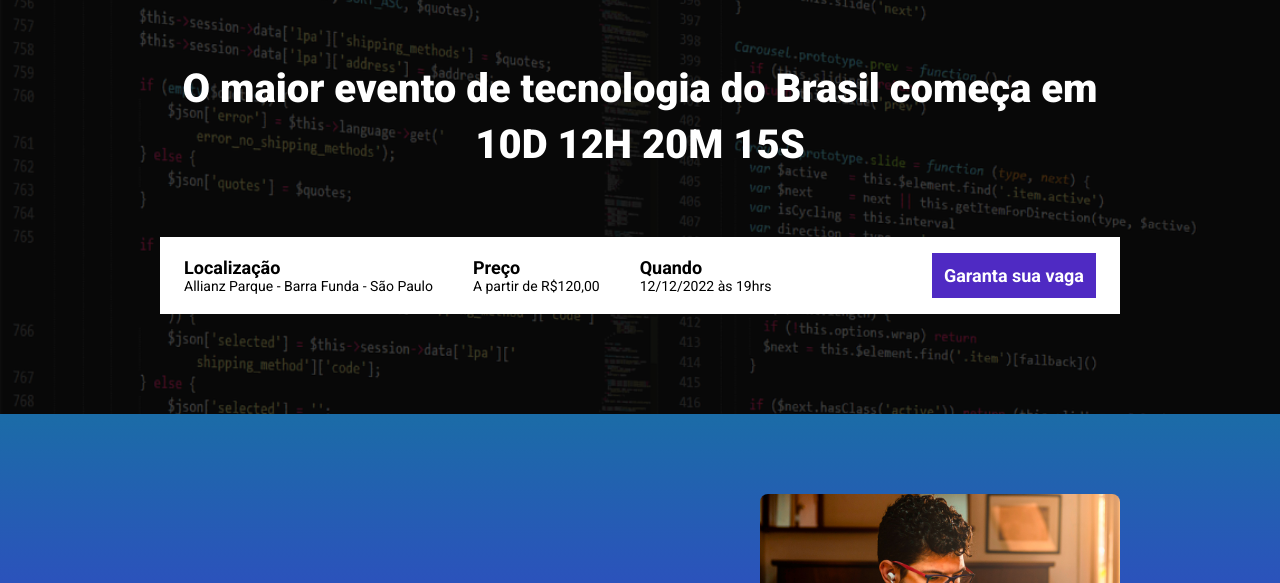
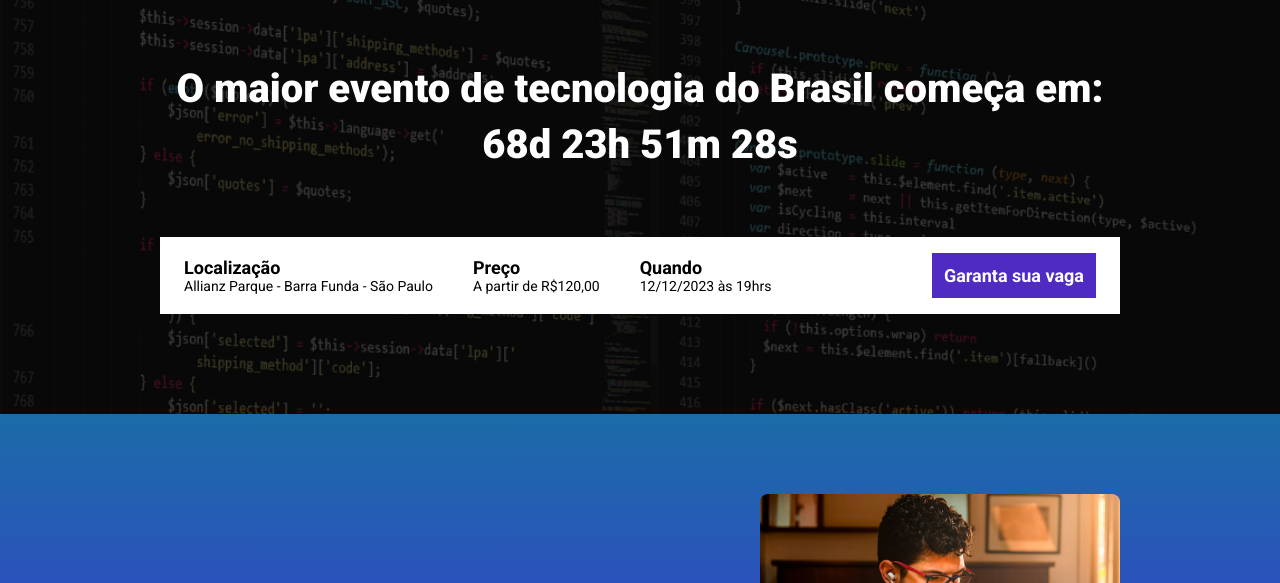
Before and after one commit to PedroDmMaia/ebac_tech_talks, a website built with Parcel: page src/index.html in a window 1280 px wide. Shown: the part 147-730 px from the top of the page. Built offline with nearby package versions, Linux system fonts and the light colour scheme.

Commit message:
criando a contagem regressiva

```diff
--- a/package.json
+++ b/package.json
@@ -2,9 +2,9 @@
   "name": "ebac_talks",
   "version": "1.0.0",
   "description": "",
-  "main": "index.js",
   "scripts": {
     "dev": "parcel src/index.html src/styles/main.scss src/scripts/main.js",
+    "build": "parcel build src/index.html",
     "test": "echo \"Error: no test specified\" && exit 1"
   },
   "keywords": [],
--- a/src/index.html
+++ b/src/index.html
@@ -17,7 +17,7 @@
         <div class="container">
             <img class="hero__logo" src="./images/ebac_logo.svg" alt="">
             <p class="hero__text">
-                O maior evento de tecnologia do Brasil começa em 10D 12H 20M 15S
+                O maior evento de tecnologia do Brasil começa em: <span id="contador"></span>
             </p>
             <div class="infos-bar">
                 <ul class="infos-bar__infos">
@@ -31,7 +31,7 @@
                     </li>
                     <li class="infos-bar__infos__item">
                         <b>Quando</b>
-                        12/12/2022 às 19hrs
+                        12/12/2023 às 19hrs
                     </li>
                 </ul>
                 <a href="#">
--- a/src/scripts/main.js
+++ b/src/scripts/main.js
@@ -1,3 +1,30 @@
 AOS.init({
     once: true
 });
+
+const dataDoEvento = new Date("Dec 12, 2023 19:00:00");
+const timeStampDoEvento = dataDoEvento.getTime();
+
+const contaAsHoras = setInterval(() => {
+    const agora = new Date();
+    const timeStampAtual = agora.getTime();
+
+    const distanciaAteEvento = timeStampDoEvento - timeStampAtual;
+
+    const diaEmMs = 1000 * 60 * 60 * 24;
+    const horasEmMs = 1000 * 60 * 60;
+    const minutosEmMs = 1000 * 60;
+
+    const diasAteEvento = Math.floor(distanciaAteEvento / diaEmMs);
+    const horasAteEvento = Math.floor((distanciaAteEvento % diaEmMs) / horasEmMs);
+    const minutosAteEvento = Math.floor((distanciaAteEvento % horasEmMs) / minutosEmMs);
+    const segundosAteEvento = Math.floor((distanciaAteEvento % minutosEmMs) / 1000);
+
+
+    document.getElementById('contador').innerHTML = `${diasAteEvento}d ${horasAteEvento}h ${minutosAteEvento}m ${segundosAteEvento}s`
+
+    if (distanciaAteEvento < 0) {
+        clearInterval(contaAsHoras);
+        document.getElementById('contador').innerHTML = `Evento expirado`
+    }
+}, 1000);
--- a/src/styles/_hero.scss
+++ b/src/styles/_hero.scss
@@ -27,6 +27,10 @@
         font-weight: 800;
         line-height: 56px;
         text-align: center;
+
+        span {
+            display: block;
+        }
     }
 
     &__logo {
```
